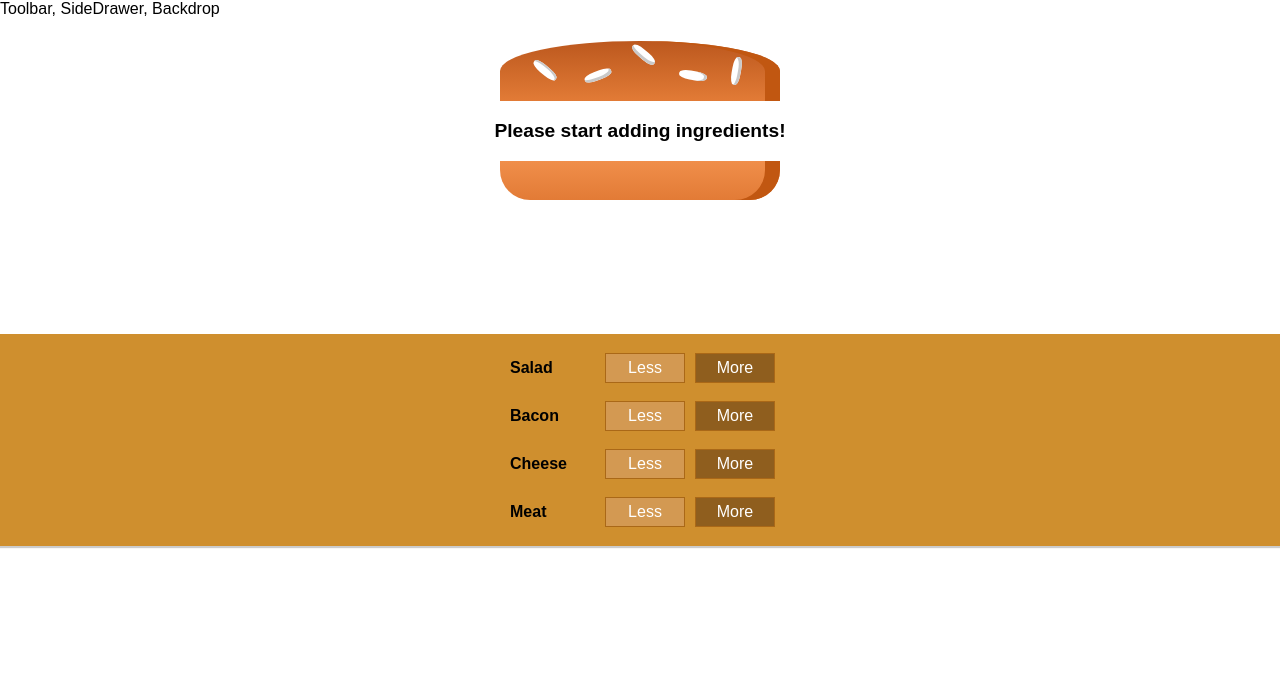
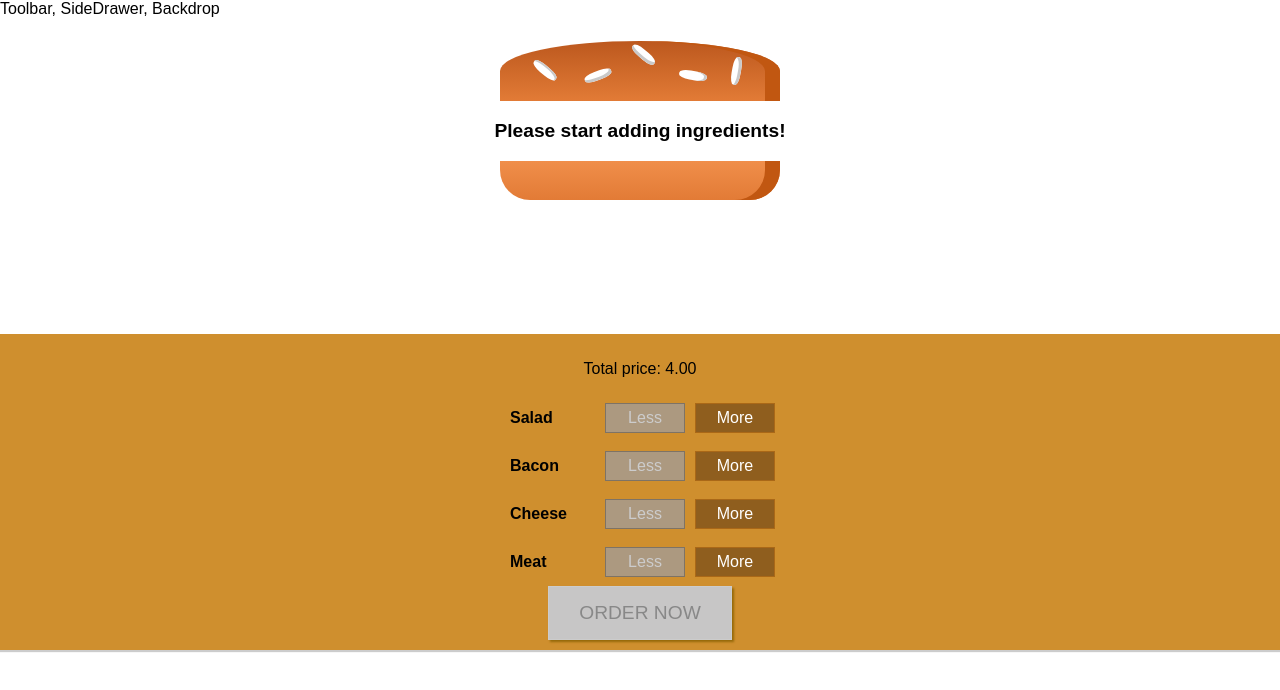
Before and after one commit to thebestrepository/BurgerBuilder, a React app: page / in a window 1280 px wide. Shown: the top 690 px of the page. Built offline with nearby package versions, Linux system fonts and the light colour scheme.

Commit message:
Burger Price

```diff
--- a/src/components/Burger/BuildControls/BuildControl/BuildControl.js
+++ b/src/components/Burger/BuildControls/BuildControl/BuildControl.js
@@ -4,7 +4,7 @@ import classes from './BuildControl.css'
 const buildControl = (props) => (
   <div className={classes.BuildControl}>
     <div className={classes.Label}>{props.label}</div>
-    <button className={classes.Less} onClick={props.removed}>Less</button>
+    <button className={classes.Less} onClick={props.removed} disabled={props.disabled}>Less</button>
     <button className={classes.More} onClick={props.added}>More</button>
   </div>
 );
--- a/src/components/Burger/BuildControls/BuildControls.css
+++ b/src/components/Burger/BuildControls/BuildControls.css
@@ -8,3 +8,44 @@
   margin: auto;
   padding: 10px 0;
 }
+
+.OrderButton {
+    background-color: #DAD735;
+    outline: none;
+    cursor: pointer;
+    border: 1px solid #966909;
+    color: #966909;
+    font-family: inherit;
+    font-size: 1.2em;
+    padding: 15px 30px;
+    box-shadow: 2px 2px 2px #966909;
+}
+
+.OrderButton:hover, .OrderButton:active {
+    background-color: #A0DB41;
+    border: 1px solid #966909;
+    color: #966909;
+}
+
+.OrderButton:disabled {
+    background-color: #C7C6C6;
+    cursor: not-allowed;
+    border: 1px solid #ccc;
+    color: #888888;
+}
+
+.OrderButton:not(:disabled) {
+    animation: enable 0.3s linear;
+}
+
+@keyframes enable {
+    0% {
+        transform: scale(1);
+    }
+    60% {
+        transform: scale(1.1);
+    }
+    100% {
+        transform: scale(1);
+    }
+}
--- a/src/components/Burger/BuildControls/BuildControls.js
+++ b/src/components/Burger/BuildControls/BuildControls.js
@@ -9,6 +9,7 @@ const controls = [
 ];
 const buildControls = props => (
   <div className={classes.BuildControls}>
+    <p>Total price: {props.price.toFixed(2)}</p>
     {controls.map(ctrl => (
       <BuildControl
         key={ctrl.label}
@@ -16,8 +17,10 @@ const buildControls = props => (
         type={ctrl.type}
         added={() => props.ingredientAdded(ctrl.type)}
         removed={() => props.ingredientRemoved(ctrl.type)}
+        disabled = {props.disabledInfo[ctrl.type]}
       />
     ))}
+    <button className={classes.OrderButton} disabled={!props.purchaseable}>ORDER NOW</button>
   </div>
 );
 export default buildControls;
--- a/src/containers/BurgerBuilder/BurgerBuilder.js
+++ b/src/containers/BurgerBuilder/BurgerBuilder.js
@@ -18,7 +18,8 @@ class BurgerBuilder extends Component {
       cheese: 0,
       meat: 0
     },
-    totalPrice: 4
+    totalPrice: 4,
+    purchaseable: false
   };
 
   addIngredientHabdler = type => {
@@ -29,6 +30,7 @@ class BurgerBuilder extends Component {
     updatedIngredients[type] = updatedCount;
     const newPrice = this.state.totalPrice + INGREDIENT_PRICES[type];
     this.setState({ totalPrice: newPrice, ingredients: updatedIngredients });
+    this.updatePurchaseState(updatedIngredients);
   };
 
   removeIngredientHabdler = type => {
@@ -42,14 +44,36 @@ class BurgerBuilder extends Component {
     updatedIngredients[type] = updatedCount;
     const newPrice = this.state.totalPrice - INGREDIENT_PRICES[type];
     this.setState({ totalPrice: newPrice, ingredients: updatedIngredients });
+    this.updatePurchaseState(updatedIngredients);
   };
+
+  updatePurchaseState (ingredients) {
+    const sum = Object.keys(ingredients)
+      .map(igKey => {
+        return ingredients[igKey];
+      })
+      .reduce((sum,el) => {
+        return sum + el;
+      })
+      console.log('number of ingredient:' + sum);
+    this.setState({purchaseable: sum > 0});
+  }
   render() {
+    const disabledInfo = {
+      ...this.state.ingredients
+    }
+    for (let key in disabledInfo) {
+      disabledInfo[key] = disabledInfo[key] <= 0
+    }
     return (
       <Aux>
         <Burger ingredients={this.state.ingredients} />
         <BuildControls
           ingredientAdded={this.addIngredientHabdler}
           ingredientRemoved={this.removeIngredientHabdler}
+          disabledInfo={disabledInfo}
+          price={this.state.totalPrice}
+          purchaseable = {this.state.purchaseable}
         />
       </Aux>
     );
```
